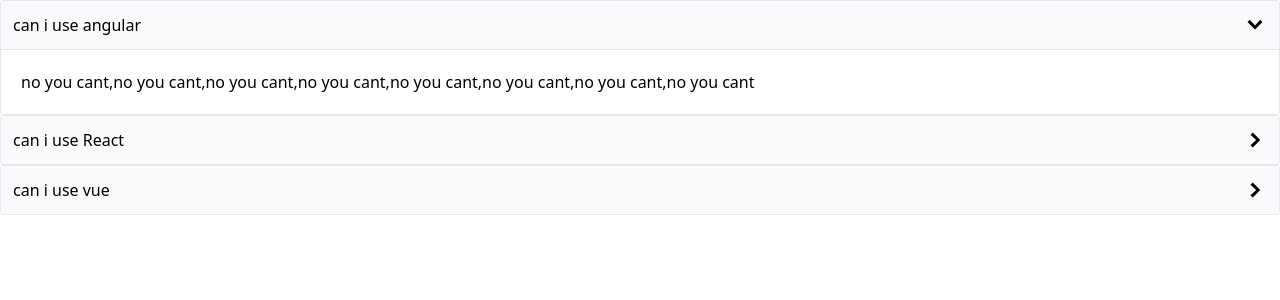
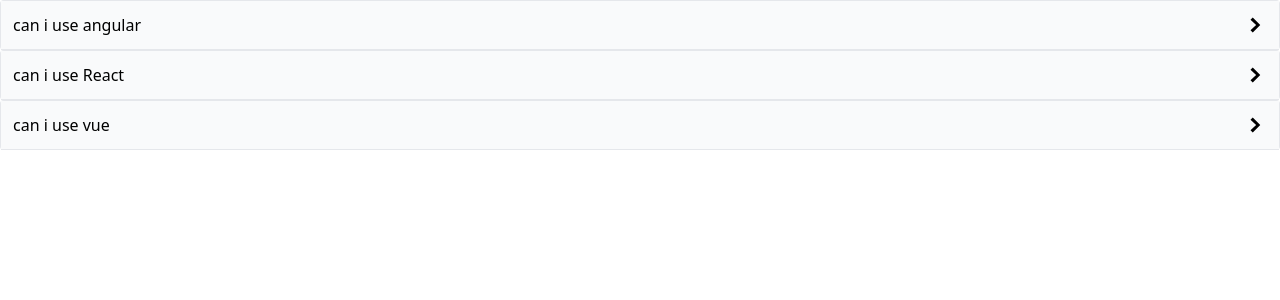
Before and after one commit to Alzubair98/comps, a React (Vite) app: page / in a window 1280 px wide. Shown: the top 300 px of the page. Built offline with nearby package versions, Linux system fonts and the light colour scheme.

Commit message:
use if statment to check for toggle

```diff
--- a/src/component/Accordion.jsx
+++ b/src/component/Accordion.jsx
@@ -2,7 +2,7 @@
 import { GoChevronDown, GoChevronRight } from "react-icons/go";
 
 const Accordion = ({ items }) => {
-  const [expandedIndex, setExpandedIndex] = useState(0);
+  const [expandedIndex, setExpandedIndex] = useState(-1);
 
   return (
     <div>
@@ -14,7 +14,9 @@
             <div
               className="flex justify-between gap-1 p-3 bg-gray-50 border-b items-center cursor-pointer"
               onClick={() => {
-                setExpandedIndex(index);
+                expandedIndex === index
+                  ? setExpandedIndex(-1)
+                  : setExpandedIndex(index);
               }}
             >
               {item.label}{" "}
```
